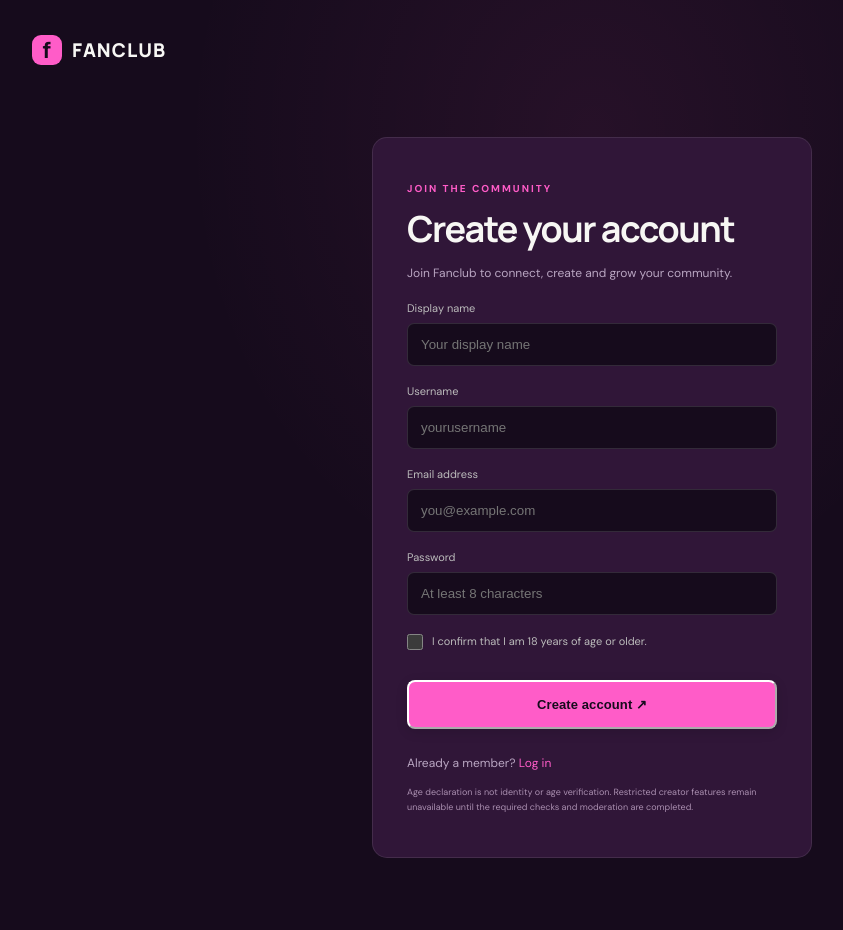
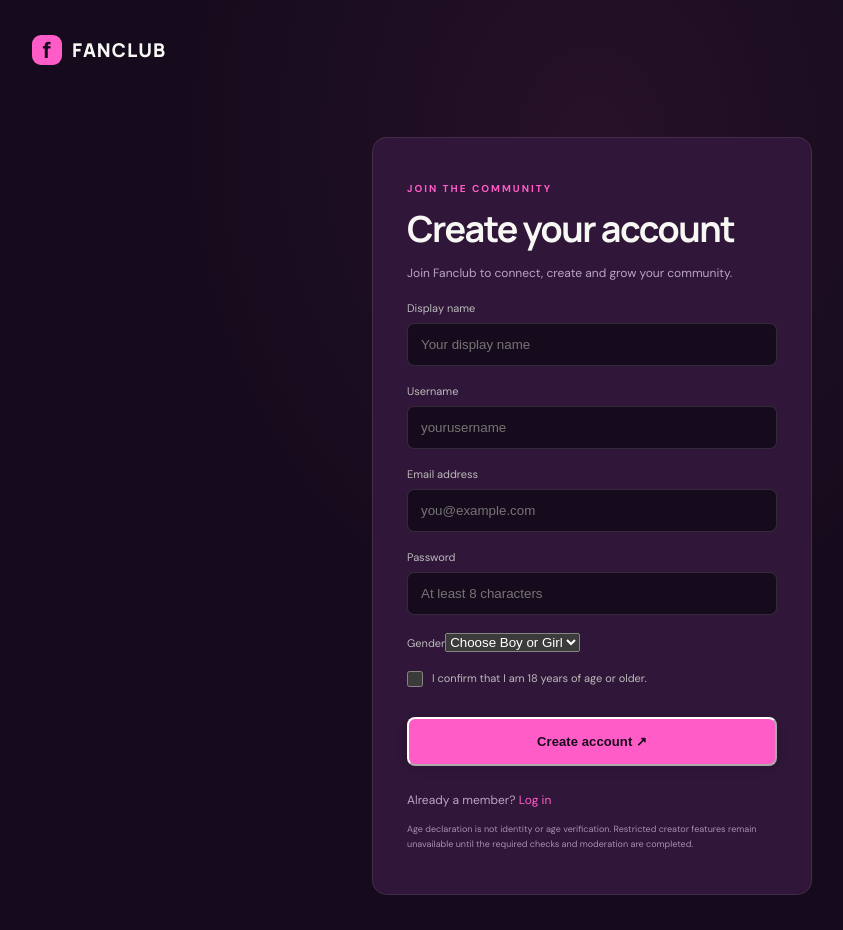
Before and after one commit to Grands0n64/FANCLUB, a Next.js app: page /signup in a window 1280 px wide. Shown: the whole page, without its empty margins (48-891 px from the left). Before the commit the page ends 893 px from the top, so only its background shows below. Built offline with nearby package versions, Linux system fonts and the light colour scheme.

Commit message:
Require Boy or Girl selection during signup

```diff
--- a/app/(auth)/auth-form.tsx
+++ b/app/(auth)/auth-form.tsx
@@ -13,6 +13,7 @@ export default function AuthForm({ mode }: Props) {
   const [username,setUsername] = useState("");
   const [displayName,setDisplayName] = useState("");
   const [adult,setAdult] = useState(false);
+  const [gender,setGender] = useState<"boy"|"girl"|"">("");
   const [busy,setBusy] = useState(false);
   const [message,setMessage] = useState("");
   const isSignup = mode === "signup";
@@ -20,13 +21,14 @@ export default function AuthForm({ mode }: Props) {
     e.preventDefault(); setMessage("");
     const supabase = createClient();
     if (!supabase) { setMessage("Supabase is not configured yet. Add the two NEXT_PUBLIC_SUPABASE values in your deployment environment."); return; }
+    if (isSignup && !gender) { setMessage("Choose Boy or Girl to create your account."); return; }
     if (isSignup && !adult) { setMessage("You must confirm that you are 18 or older to continue."); return; }
     if (isSignup && (!displayName.trim() || displayName.trim().length > 60)) { setMessage("Enter a display name between 1 and 60 characters."); return; }
     if (isSignup && !/^[A-Za-z0-9_]{3,30}$/.test(username.trim())) { setMessage("Username must be 3–30 letters, numbers or underscores."); return; }
     setBusy(true);
     try {
       if (isSignup) {
-        const { data,error } = await supabase.auth.signUp({ email,password,options:{ data:{ username:username.trim().toLowerCase(), display_name:displayName.trim().slice(0,60), age_declared:true } } });
+        const { data,error } = await supabase.auth.signUp({ email,password,options:{ data:{ username:username.trim().toLowerCase(), display_name:displayName.trim().slice(0,60), gender, age_declared:true } } });
         if (error) throw error;
         setMessage(data.session ? "Your account has been created. Age verification is still required before restricted features are available." : "Check your email to confirm your account. Age verification will still be required.");
       } else {
@@ -41,6 +43,7 @@ export default function AuthForm({ mode }: Props) {
     {isSignup && <><label>Display name<input required minLength={1} maxLength={60} value={displayName} onChange={e=>setDisplayName(e.target.value)} placeholder="Your display name"/></label><label>Username<input required minLength={3} maxLength={30} pattern="[A-Za-z0-9_]+" value={username} onChange={e=>setUsername(e.target.value)} placeholder="yourusername"/></label></>}
     <label>Email address<input required type="email" autoComplete="email" value={email} onChange={e=>setEmail(e.target.value)} placeholder="you@example.com"/></label>
     <label>Password<input required type="password" minLength={8} autoComplete={isSignup ? "new-password" : "current-password"} value={password} onChange={e=>setPassword(e.target.value)} placeholder="At least 8 characters"/></label>
+    {isSignup && <label>Gender<select required value={gender} onChange={e=>setGender(e.target.value as "boy"|"girl"|"") }><option value="">Choose Boy or Girl</option><option value="boy">Boy</option><option value="girl">Girl</option></select></label>}
     {isSignup && <label className="age-check"><input type="checkbox" checked={adult} onChange={e=>setAdult(e.target.checked)}/> I confirm that I am 18 years of age or older.</label>}
     <button className="button auth-submit" disabled={busy}>{busy ? "Please wait…" : isSignup ? "Create account ↗" : "Log in ↗"}</button>
     {message && <p className="auth-message" role="status">{message}</p>}
```
